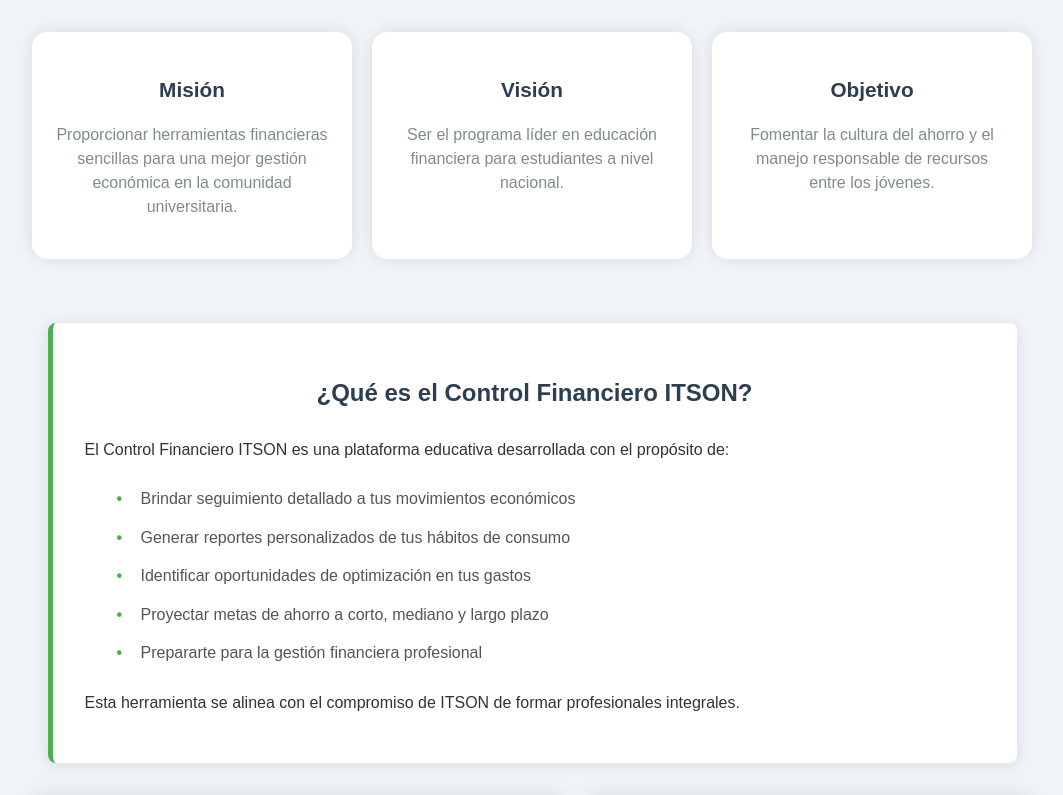
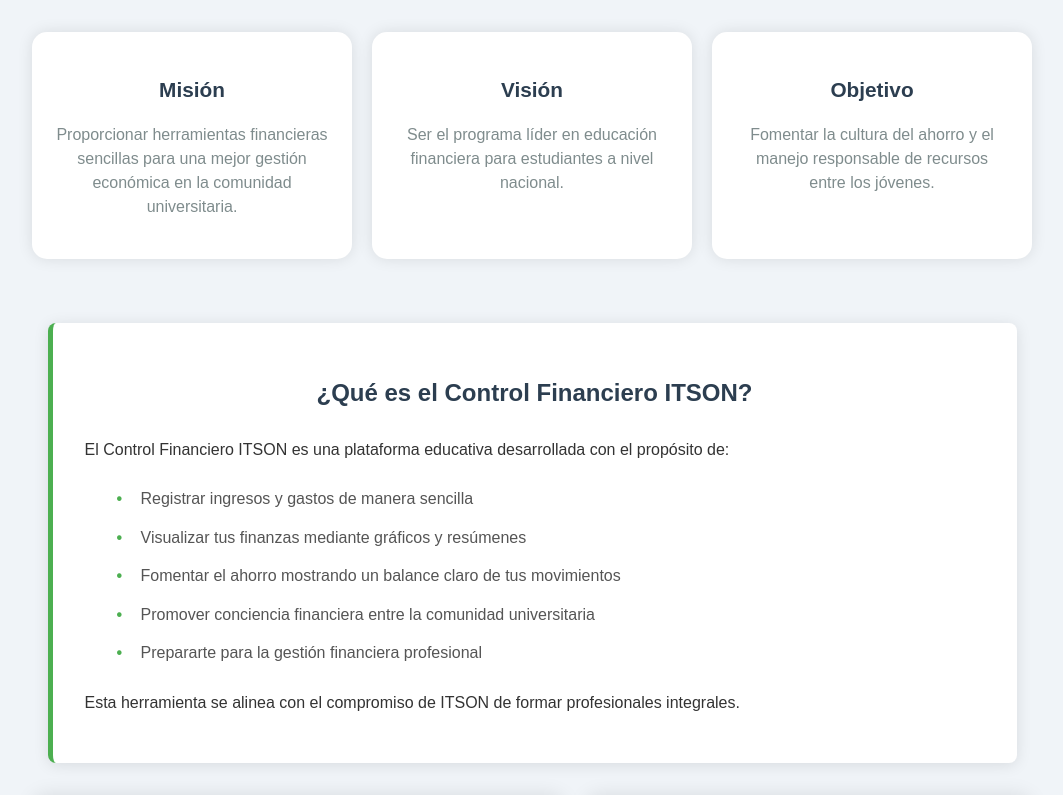
Before and after one commit to SebastianMorenoV/app-financiera, a plain HTML site: page index.html in a window 1280 px wide. Shown: the top 795 px of the page, without its empty margins (108-1171 px from the left). Drawn offline with nearby package versions, Linux system fonts and the light colour scheme.

Commit message:
cambio en el texto del proposito

```diff
--- a/index.html
+++ b/index.html
@@ -32,10 +32,10 @@
     <p>El Control Financiero ITSON es una plataforma educativa desarrollada con el propósito de:</p>
 
     <ul>
-      <li>Brindar seguimiento detallado a tus movimientos económicos</li>
-      <li>Generar reportes personalizados de tus hábitos de consumo</li>
-      <li>Identificar oportunidades de optimización en tus gastos</li>
-      <li>Proyectar metas de ahorro a corto, mediano y largo plazo</li>
+      <li>Registrar ingresos y gastos de manera sencilla</li>
+      <li>Visualizar tus finanzas mediante gráficos y resúmenes</li>
+      <li>Fomentar el ahorro mostrando un balance claro de tus movimientos</li>
+      <li>Promover conciencia financiera entre la comunidad universitaria</li>
       <li>Prepararte para la gestión financiera profesional</li>
     </ul>
 
```
